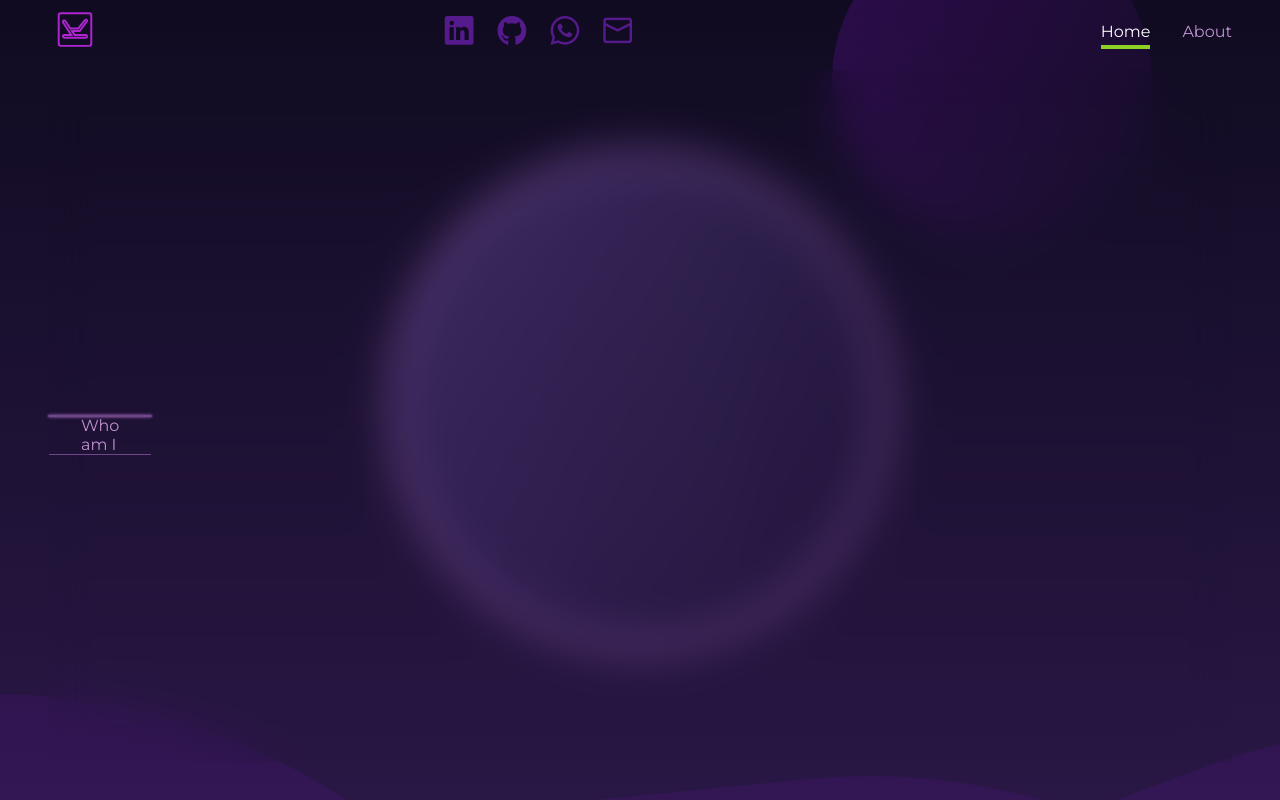
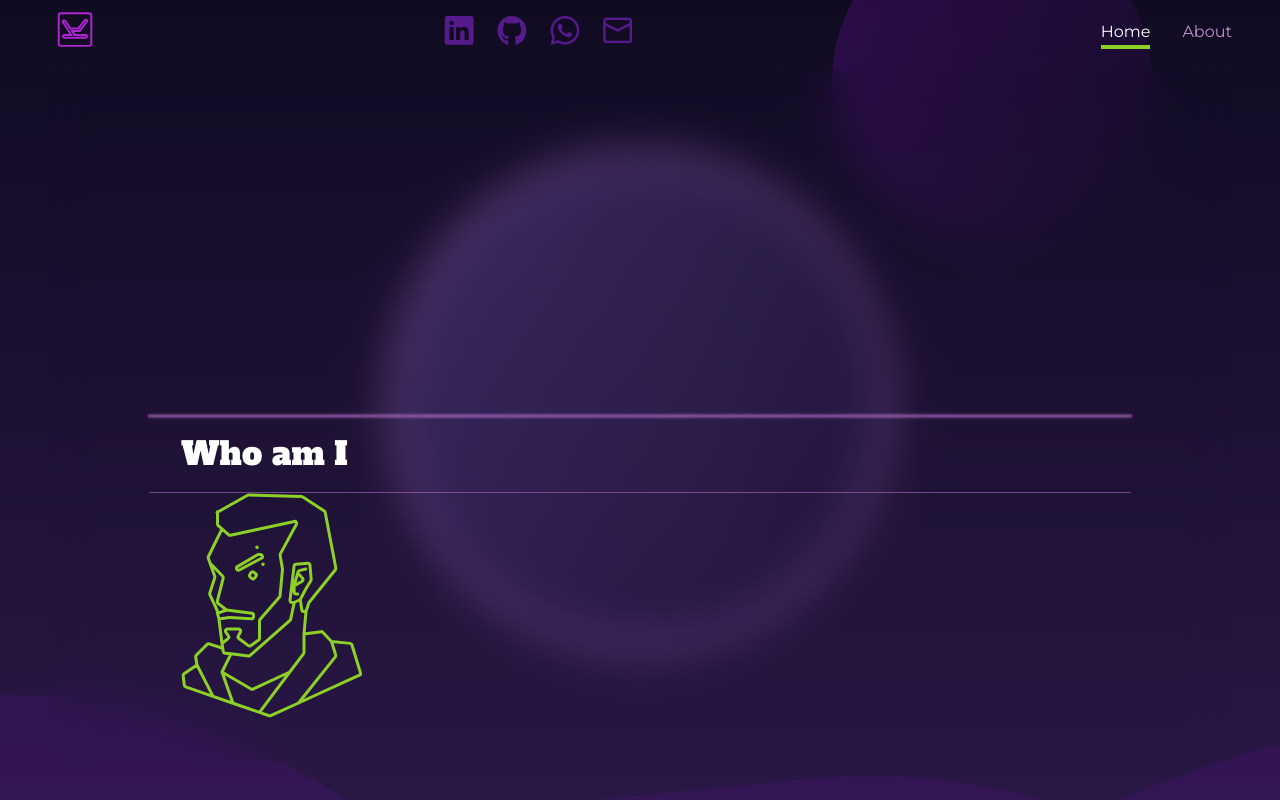
Before and after one commit to AlexsanderKevin/portfolio, a React (Create React App) app: page / in a window 1280 px wide. Both pictures are taken after a click on the element 640 px from the left and 1348 px from the top of the page. Shown: the part 948-1748 px from the top of the page. Built offline with nearby package versions, Linux system fonts and the light colour scheme.

Commit message:
added bust mini to the about card

```diff
--- a/src/components/MainSection/AboutSection/InfoCard/AboutInfoCard.js
+++ b/src/components/MainSection/AboutSection/InfoCard/AboutInfoCard.js
@@ -1,13 +1,20 @@
 import React from 'react'
 import styles from './SkillInfoCard.module.css'
+import aboutStyles from './AboutInfoCard.module.css'
+import BustMini from '../../../Ilustrations/BustMini/BustMini'
 
 const AboutInfoCard = ({ active }) => {
 
   if (!active) return null
   return (
     <div id='skill-infocard-overlay' className={styles.background}>
-      <div className={`glass-card ${styles.infoCard}`}>
-        <div className={styles.cardHeader}>Who am I</div>
+      <div className={`glass-card ${styles.infoCard} ${aboutStyles.aboutInfoCard}`}>
+        <div className={styles.cardHeader}>
+          <h1 className={`title`}>Who am I</h1>
+        </div>
+        <div className={`${styles.cardBody} ${styles.aboutCardBody}`}>
+          <BustMini active={true}/>
+        </div>
       </div>
     </div>
   )
--- a/src/components/MainSection/AboutSection/InfoCard/AboutInfoCard.module.css
+++ b/src/components/MainSection/AboutSection/InfoCard/AboutInfoCard.module.css
@@ -1,3 +1,7 @@
+.background {
+  grid-column: 1/13;
+}
+
 .aboutInfoCard {
-
+  grid-column: 2/12;
 }
```
Also changed, not shown: src/components/Ilustrations/BustMini/BustMini.js.
